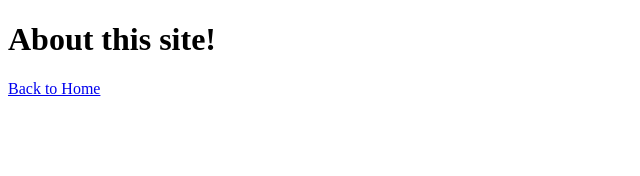
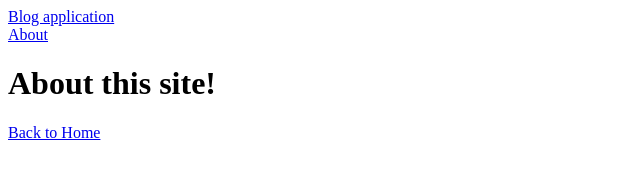
Before and after one commit to gomez714/lgomez-blog-application, a Gatsby site: page /about in a window 1280 px wide. Shown: the whole page, without its empty margins (0-640 px from the left). Built offline with nearby package versions, Linux system fonts and the light colour scheme; Gatsby itself is replaced by a stand-in of ours.

Commit message:
adcreated shared layout component

```diff
--- /dev/null
+++ b/src/components/layout.js
@@ -0,0 +1,37 @@
+import * as React from 'react';
+import {Link, useStaticQuery, graphql} from 'gatsby';
+
+import { Seo } from './seo';
+
+export default function Layout({
+    children,
+    title = false,
+    description = false,
+    image = false,
+    path = false,
+}) {
+    const data = useStaticQuery(graphql`
+      query GetSiteTitle {
+        site {
+          siteMetadata {
+            title
+          }
+        }
+      }
+    `);
+
+    const meta = data?.site?.siteMetadata ?? {};
+
+    return (
+        <>
+            <Seo title={title} description={description} image={image} path={path}/>
+            <header>
+                <Link to='/'>{meta.title}</Link>
+                <nav>
+                    <Link to='/about'>About</Link>
+                </nav>
+            </header>
+            <main>{children}</main>
+        </>
+    )
+}
--- a/src/pages/about.js
+++ b/src/pages/about.js
@@ -1,19 +1,15 @@
 import * as React from 'react';
 import { Link } from 'gatsby';
 
-import { Seo } from '../components/seo';
-
+import Layout from '../components/layout'
 export default function AboutPage() {
     return (
-        <>
-            <Seo
-                title='About this site'
-                description='More info about this site'
-            />
-            <main>
-                <h1>About this site!</h1>
-                <Link to="/">Back to Home</Link>
-            </main>
-        </>
+        <Layout
+            title='About this site'
+            description='More info about this site'
+        >
+            <h1>About this site!</h1>
+            <Link to="/">Back to Home</Link>
+        </Layout>
     )
 }
```
Also changed, not shown: src/pages/index.js (+7 -24 lines).
